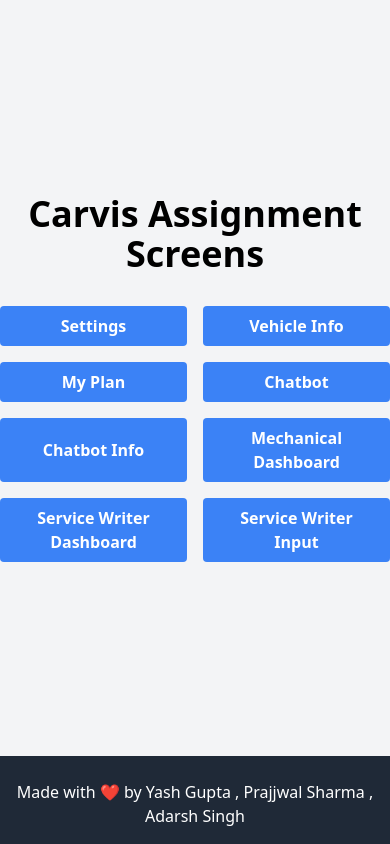
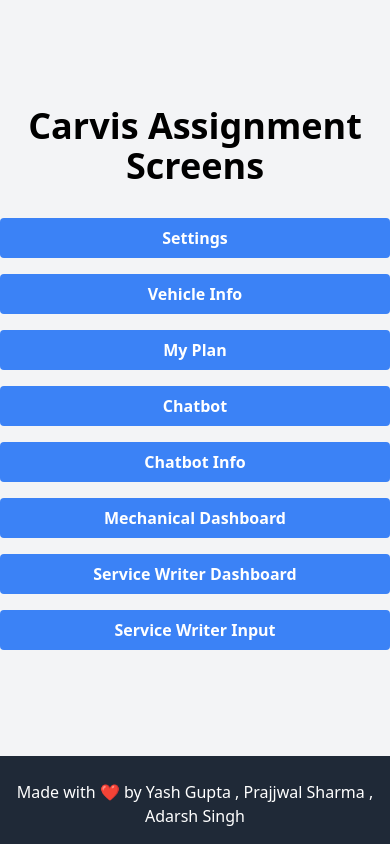
Before and after one commit to yash2324/carvis, a React (Vite) app: page / in a window 390 px wide. Built offline with nearby package versions, Linux system fonts and the light colour scheme.

Commit message:
made homepage responsive

```diff
--- a/src/components/HomePage.tsx
+++ b/src/components/HomePage.tsx
@@ -19,7 +19,7 @@
       <main className="flex-grow flex items-center justify-center bg-gray-100">
         <div className="text-center">
           <h1 className="text-4xl font-bold mb-8">Carvis Assignment Screens</h1>
-          <div className="grid grid-cols-2 md:grid-cols-3 gap-4">
+          <div className="grid grid-cols-1 md:grid-cols-3 gap-4">
             {pages.map((page) => (
               <button
                 key={page.path}
```
